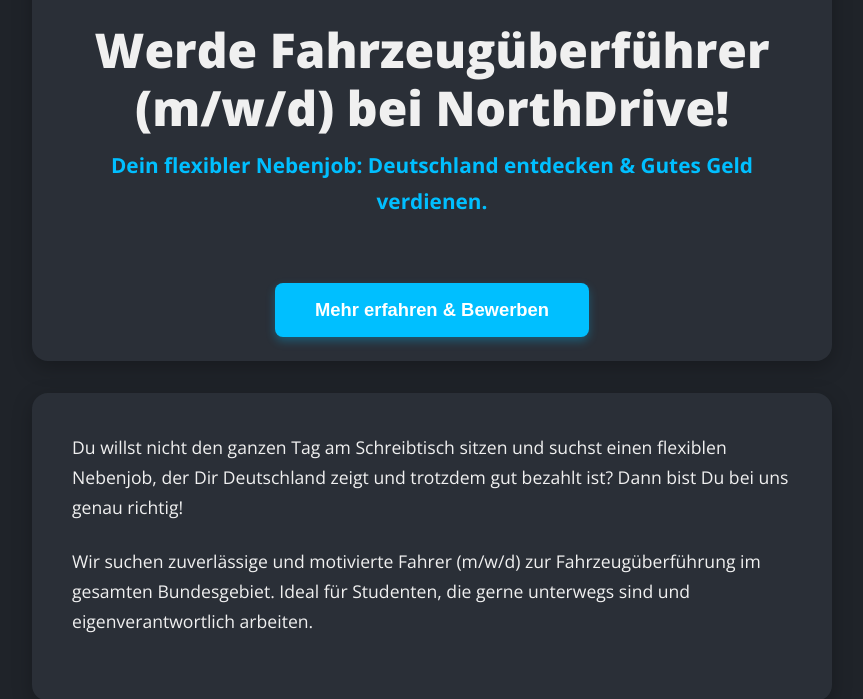
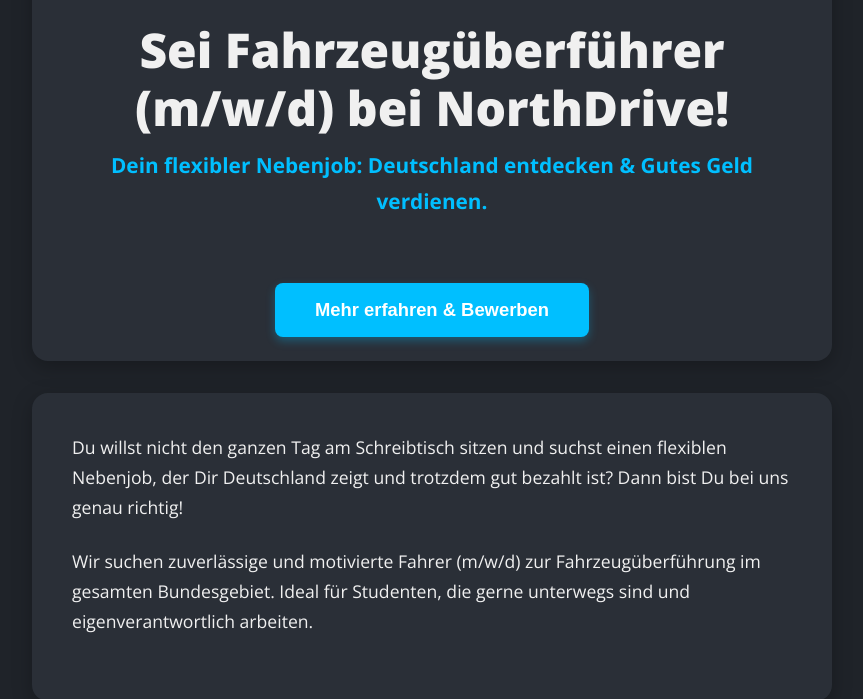
Before and after one commit to frenkeltwingo/website, a plain HTML site: page index.html in a window 1280 px wide. Shown: the part 102-801 px from the top of the page, without its empty margins (208-1071 px from the left). Drawn offline with nearby package versions, Linux system fonts and the light colour scheme.

Commit message:
Texte auf der Startseite aktualisiert (Fahrzeugüberführer)

```diff
--- a/index.html
+++ b/index.html
@@ -418,7 +418,7 @@
 
     <div class="section hero">
       <img src="logo.png" alt="NorthDrive Logo" class="logo">
-      <h1>Werde Fahrzeugüberführer (m/w/d) bei NorthDrive!</h1>
+      <h1>Sei Fahrzeugüberführer (m/w/d) bei NorthDrive!</h1>
       <p class="hero-subtitle">Dein flexibler Nebenjob: Deutschland entdecken &amp; Gutes Geld verdienen.</p>
       <button id="openFormBtn" class="cta-button">Mehr erfahren &amp; Bewerben</button>
     </div>
```
